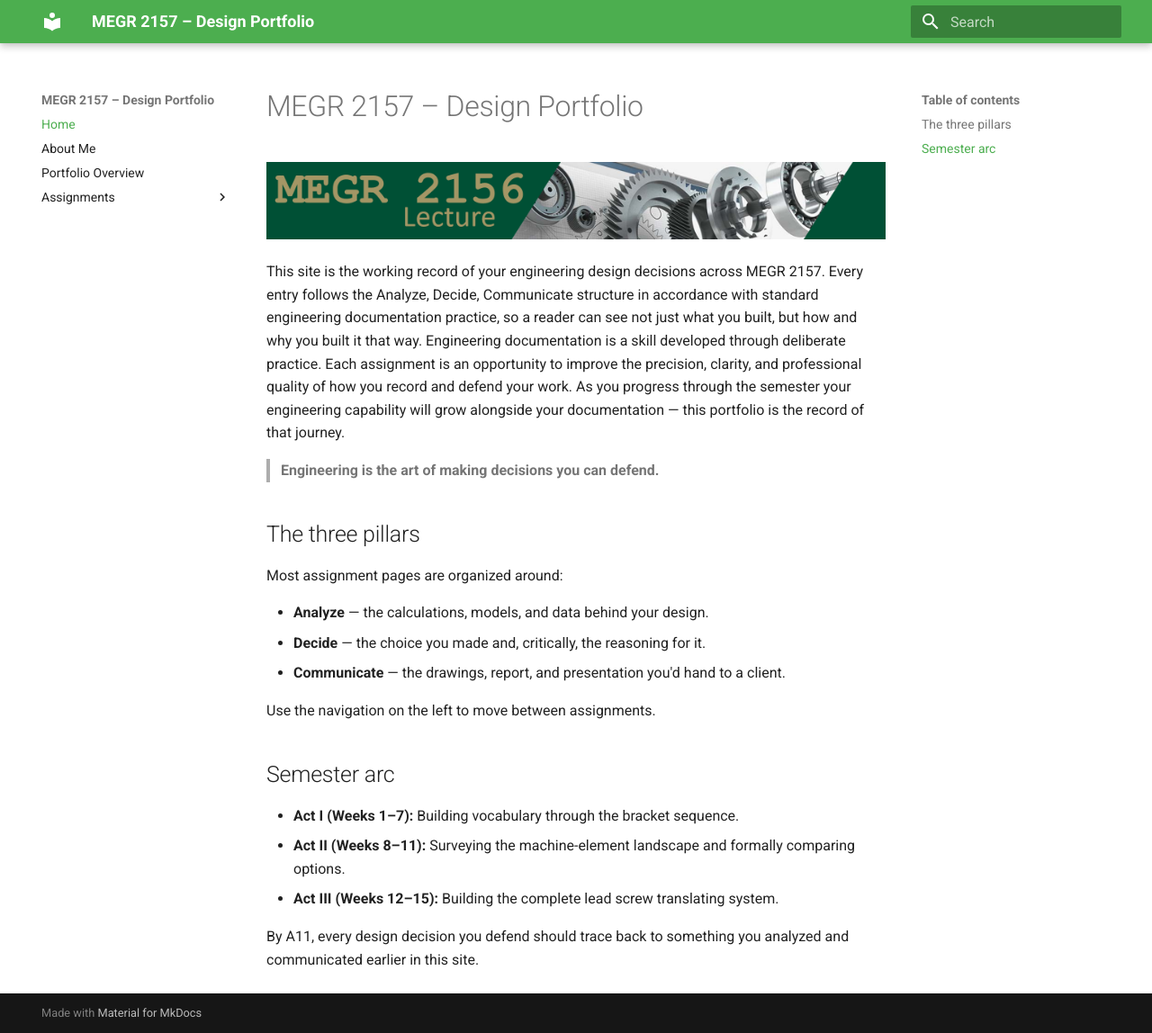
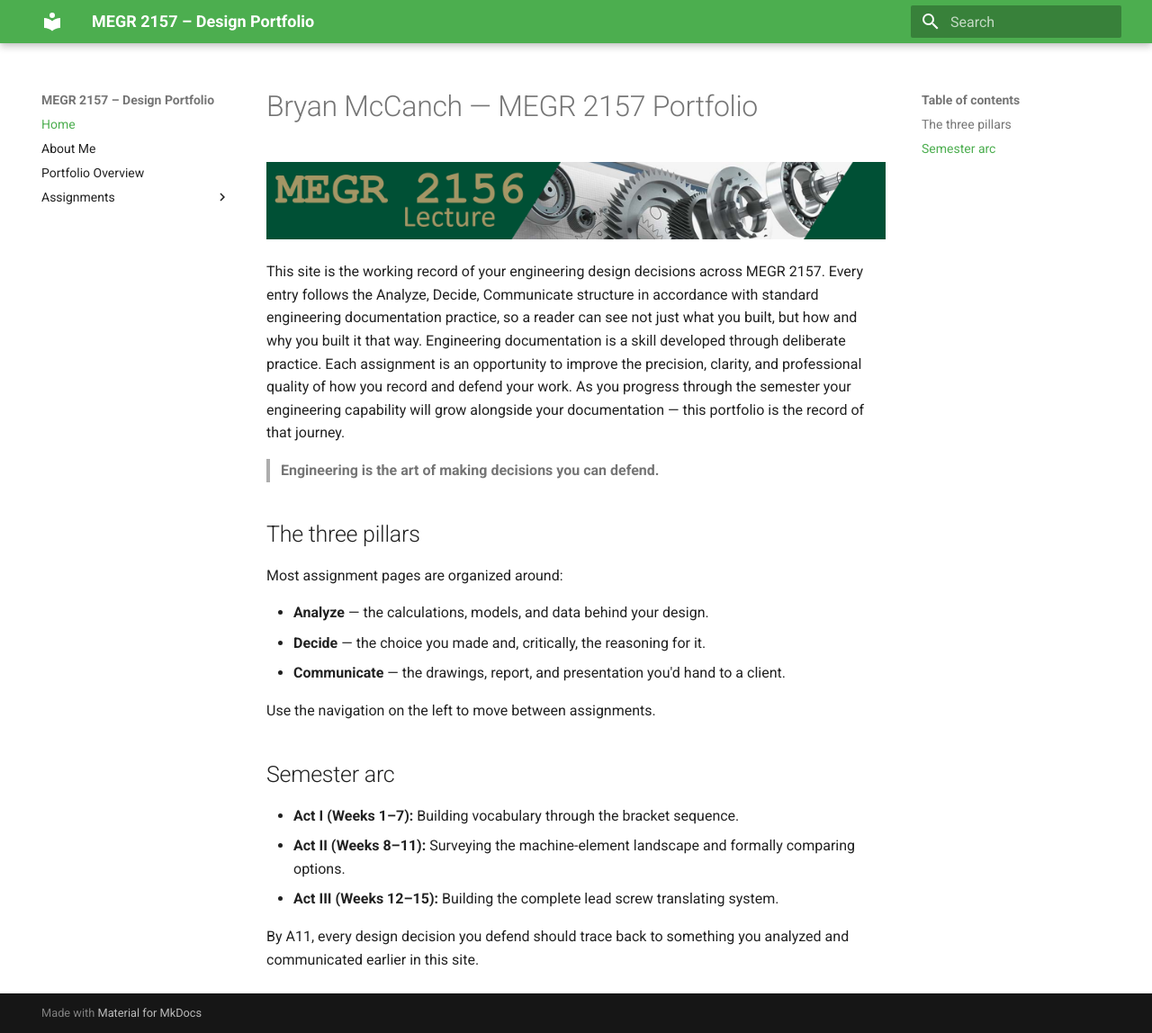
Before and after one commit to bmccanch/megr2157-portfolio, an MkDocs documentation site: the page built from docs/index.md, in a window 1280 px wide and 1148 px high. Shown: the whole window at 90% size. Built offline with MkDocs 1.6.1 and Material for MkDocs 9.7.7, drawn with Linux system fonts in a browser that asks for light colours.

Commit message:
Initial site setup.

```diff
--- a/docs/index.md
+++ b/docs/index.md
@@ -1,4 +1,4 @@
-# MEGR 2157 – Design Portfolio
+# Bryan McCanch — MEGR 2157 Portfolio
 
 ![MEGR 2156-7 Title](MEGR2156title.png)
 
```
